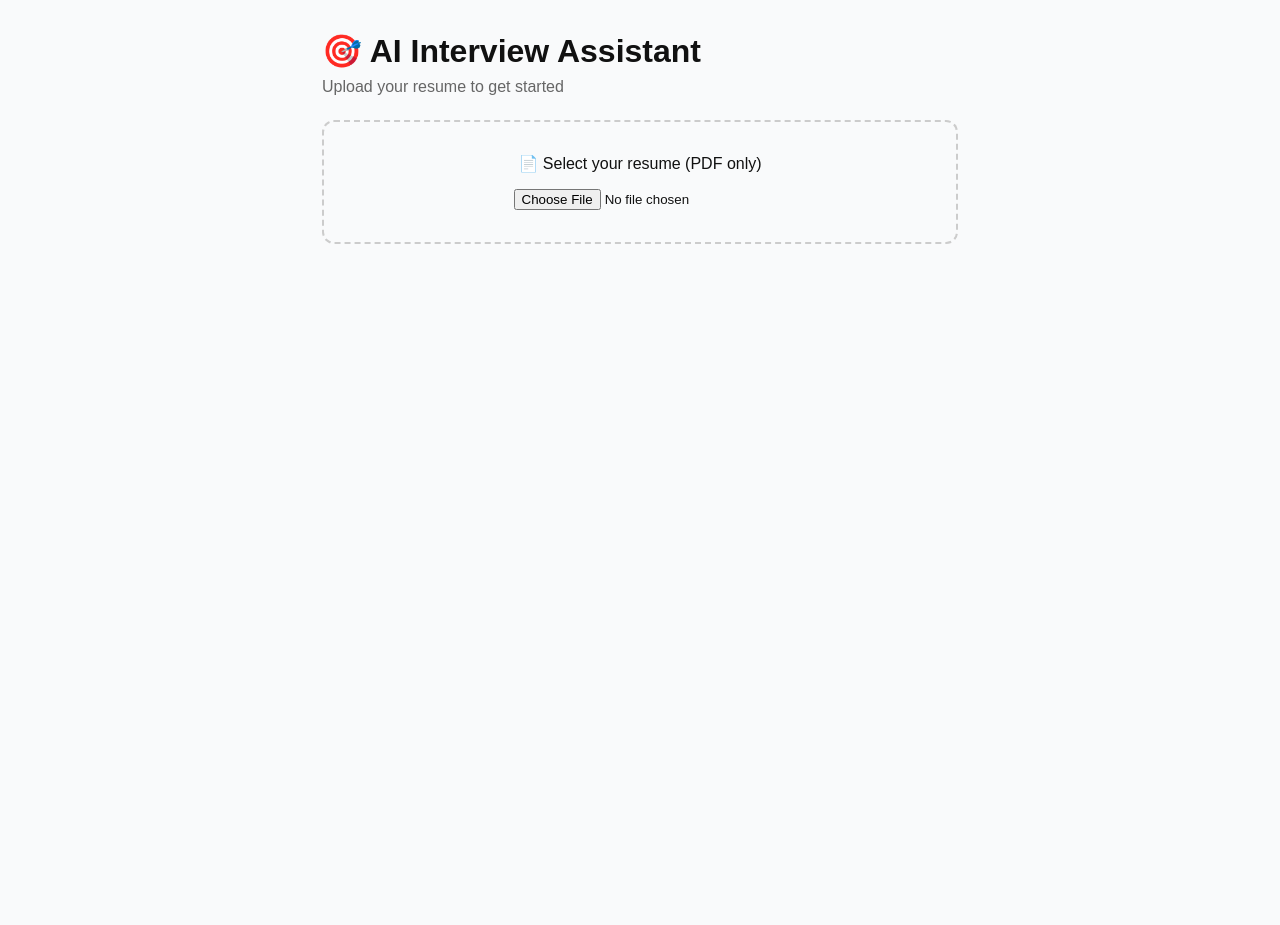
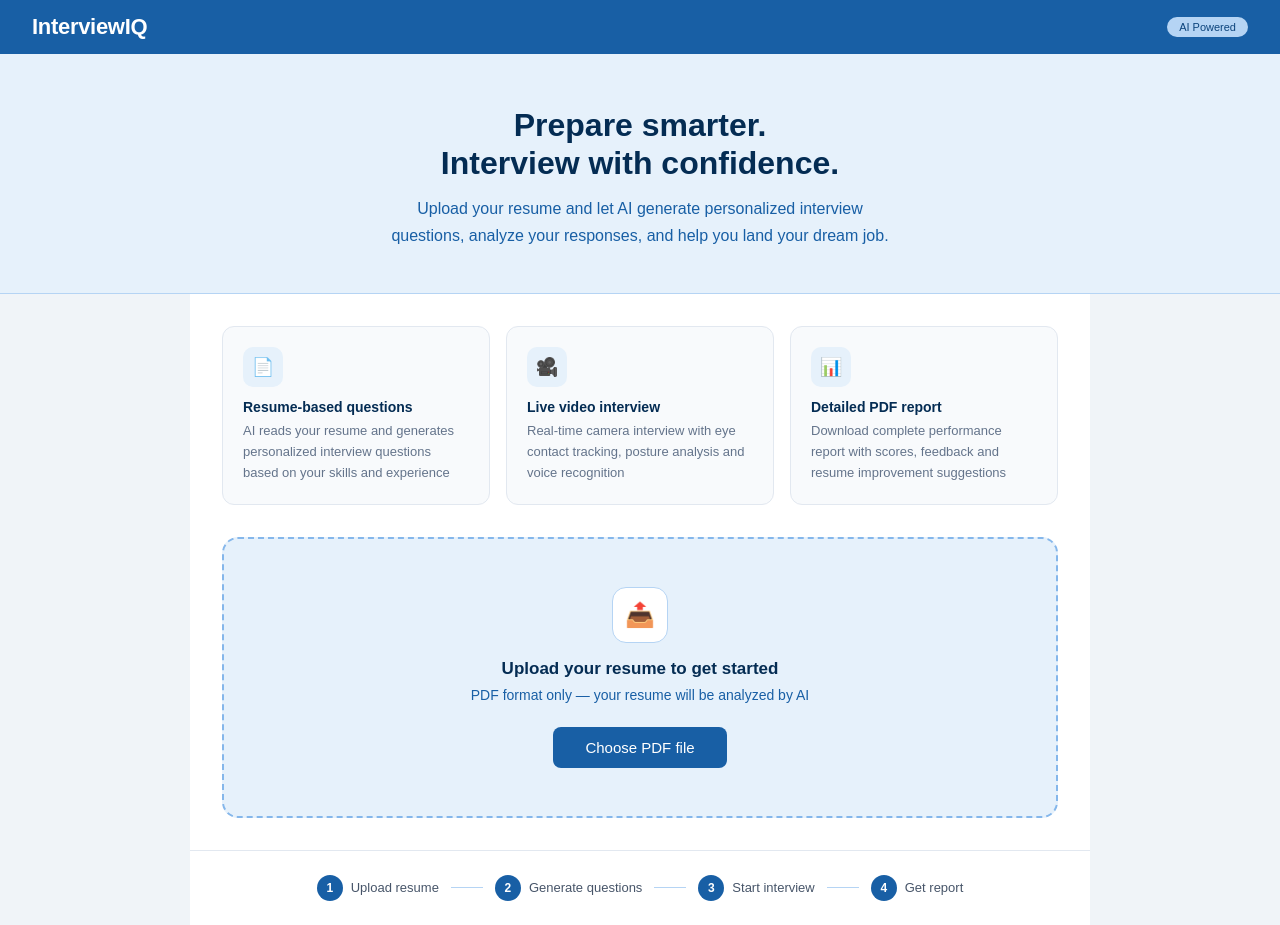
Before and after one commit to MehakKapoor315/InterviewIQ-Resume-Based-Interview, a Next.js app: page / in a window 1280 px wide. Before the commit the page ends 800 px from the top, so only its background shows below. Built offline with nearby package versions, Linux system fonts and the light colour scheme.

Commit message:
improve upload screen UI

```diff
--- a/app/page.js
+++ b/app/page.js
@@ -247,28 +247,192 @@ export default function Home() {
 
   // UPLOAD STEP
   if (step === 'upload') return (
-    <main style={{ padding: '2rem', maxWidth: '700px', margin: '0 auto', fontFamily: 'sans-serif' }}>
-      <h1 style={{ marginBottom: '0.5rem' }}>🎯 AI Interview Assistant</h1>
-      <p style={{ color: '#666', marginBottom: '1.5rem' }}>Upload your resume to get started</p>
-      <div style={{ border: '2px dashed #ccc', borderRadius: '12px', padding: '2rem', textAlign: 'center' }}>
-        <p style={{ marginBottom: '1rem' }}>📄 Select your resume (PDF only)</p>
-        <input type="file" accept=".pdf" onChange={handleUpload} />
+    <main style={{ minHeight: '100vh', background: '#f0f4f8', fontFamily: 'sans-serif' }}>
+
+      {/* Navbar */}
+      <nav style={{
+        background: '#185FA5', padding: '14px 32px',
+        display: 'flex', alignItems: 'center', justifyContent: 'space-between'
+      }}>
+        <span style={{ color: '#fff', fontSize: '22px', fontWeight: '600', letterSpacing: '-0.3px' }}>
+          InterviewIQ
+        </span>
+        <span style={{
+          background: '#B5D4F4', color: '#0C447C',
+          fontSize: '11px', padding: '4px 12px',
+          borderRadius: '999px', fontWeight: '500'
+        }}>
+          AI Powered
+        </span>
+      </nav>
+
+      {/* Hero */}
+      <div style={{
+        background: '#E6F1FB', padding: '52px 32px 44px',
+        textAlign: 'center', borderBottom: '1px solid #B5D4F4'
+      }}>
+        <h1 style={{
+          fontSize: '32px', fontWeight: '700',
+          color: '#042C53', marginBottom: '12px', lineHeight: '1.2'
+        }}>
+          Prepare smarter.<br />Interview with confidence.
+        </h1>
+        <p style={{
+          fontSize: '16px', color: '#185FA5',
+          maxWidth: '500px', margin: '0 auto', lineHeight: '1.7'
+        }}>
+          Upload your resume and let AI generate personalized interview questions,
+          analyze your responses, and help you land your dream job.
+        </p>
       </div>
-      {loading && <p style={{ marginTop: '1rem', color: '#888' }}>⏳ Parsing resume...</p>}
-      {error && <p style={{ color: 'red', marginTop: '1rem' }}>❌ {error}</p>}
-      {resumeText && (
-        <div style={{ marginTop: '2rem', padding: '1.5rem', background: '#f0fff4', borderRadius: '12px', border: '1px solid #86efac' }}>
-          <h3 style={{ color: '#16a34a' }}>✅ Resume Parsed — {fileName}</h3>
-          <button onClick={generateQuestions} disabled={loading} style={{
-            marginTop: '1rem', padding: '0.75rem 2rem',
-            background: loading ? '#ccc' : '#6366f1',
-            color: 'white', border: 'none', borderRadius: '8px',
-            fontSize: '16px', cursor: 'pointer'
+
+      {/* Feature cards */}
+      <div style={{
+        display: 'grid', gridTemplateColumns: 'repeat(3, 1fr)',
+        gap: '16px', padding: '32px', background: '#fff',
+        maxWidth: '900px', margin: '0 auto'
+      }}>
+        {[
+          { icon: '📄', title: 'Resume-based questions', desc: 'AI reads your resume and generates personalized interview questions based on your skills and experience' },
+          { icon: '🎥', title: 'Live video interview', desc: 'Real-time camera interview with eye contact tracking, posture analysis and voice recognition' },
+          { icon: '📊', title: 'Detailed PDF report', desc: 'Download complete performance report with scores, feedback and resume improvement suggestions' },
+        ].map((f, i) => (
+          <div key={i} style={{
+            background: '#f8fafc', borderRadius: '12px',
+            padding: '20px', border: '1px solid #e2e8f0'
           }}>
-            {loading ? '⏳ Generating...' : '🤖 Generate Interview Questions'}
-          </button>
+            <div style={{
+              width: '40px', height: '40px', background: '#E6F1FB',
+              borderRadius: '10px', display: 'flex', alignItems: 'center',
+              justifyContent: 'center', fontSize: '18px', marginBottom: '12px'
+            }}>
+              {f.icon}
+            </div>
+            <p style={{ fontSize: '14px', fontWeight: '600', color: '#042C53', marginBottom: '6px' }}>
+              {f.title}
+            </p>
+            <p style={{ fontSize: '13px', color: '#64748b', lineHeight: '1.6' }}>
+              {f.desc}
+            </p>
+          </div>
+        ))}
+      </div>
+
+      {/* Upload box */}
+      <div style={{ padding: '0 32px 32px', background: '#fff', maxWidth: '900px', margin: '0 auto' }}>
+        <div style={{
+          border: '2px dashed #85B7EB', borderRadius: '16px',
+          padding: '48px 24px', textAlign: 'center', background: '#E6F1FB'
+        }}>
+          <div style={{
+            width: '56px', height: '56px', background: '#fff',
+            borderRadius: '14px', border: '1px solid #B5D4F4',
+            display: 'flex', alignItems: 'center', justifyContent: 'center',
+            margin: '0 auto 16px', fontSize: '24px'
+          }}>
+            📤
+          </div>
+          <p style={{ fontSize: '17px', fontWeight: '600', color: '#042C53', marginBottom: '8px' }}>
+            Upload your resume to get started
+          </p>
+          <p style={{ fontSize: '14px', color: '#185FA5', marginBottom: '24px' }}>
+            PDF format only — your resume will be analyzed by AI
+          </p>
+
+          <label style={{
+            display: 'inline-block', background: '#185FA5', color: '#fff',
+            padding: '12px 32px', borderRadius: '8px', fontSize: '15px',
+            fontWeight: '500', cursor: 'pointer'
+          }}>
+            Choose PDF file
+            <input
+              type="file"
+              accept=".pdf"
+              onChange={handleUpload}
+              style={{ display: 'none' }}
+            />
+          </label>
+
+          {loading && (
+            <p style={{ marginTop: '16px', color: '#185FA5', fontSize: '14px' }}>
+              ⏳ Parsing your resume...
+            </p>
+          )}
+          {error && (
+            <p style={{ marginTop: '16px', color: '#dc2626', fontSize: '14px' }}>
+              {error}
+            </p>
+          )}
         </div>
-      )}
+
+        {/* Success state */}
+        {resumeText && !loading && (
+          <div style={{
+            marginTop: '20px', padding: '20px 24px',
+            background: '#f0fdf4', borderRadius: '12px',
+            border: '1px solid #86efac',
+            display: 'flex', alignItems: 'center', justifyContent: 'space-between'
+          }}>
+            <div style={{ display: 'flex', alignItems: 'center', gap: '12px' }}>
+              <div style={{
+                width: '40px', height: '40px', background: '#dcfce7',
+                borderRadius: '10px', display: 'flex',
+                alignItems: 'center', justifyContent: 'center', fontSize: '18px'
+              }}>
+                ✅
+              </div>
+              <div>
+                <p style={{ fontSize: '14px', fontWeight: '600', color: '#166534', margin: 0 }}>
+                  Resume parsed successfully
+                </p>
+                <p style={{ fontSize: '13px', color: '#16a34a', margin: 0 }}>
+                  {fileName}
+                </p>
+              </div>
+            </div>
+            <button
+              onClick={generateQuestions}
+              disabled={loading}
+              style={{
+                background: loading ? '#ccc' : '#185FA5',
+                color: '#fff', border: 'none',
+                padding: '12px 28px', borderRadius: '8px',
+                fontSize: '15px', fontWeight: '500',
+                cursor: loading ? 'not-allowed' : 'pointer'
+              }}
+            >
+              {loading ? 'Generating...' : 'Generate Questions →'}
+            </button>
+          </div>
+        )}
+      </div>
+
+      {/* Steps */}
+      <div style={{
+        display: 'flex', alignItems: 'center', justifyContent: 'center',
+        gap: '0', padding: '24px 32px', background: '#fff',
+        borderTop: '1px solid #e2e8f0', maxWidth: '900px', margin: '0 auto'
+      }}>
+        {['Upload resume', 'Generate questions', 'Start interview', 'Get report'].map((s, i) => (
+          <div key={i} style={{ display: 'flex', alignItems: 'center' }}>
+            <div style={{ display: 'flex', alignItems: 'center', gap: '8px' }}>
+              <div style={{
+                width: '26px', height: '26px', background: '#185FA5',
+                color: '#fff', borderRadius: '50%', fontSize: '12px',
+                fontWeight: '600', display: 'flex',
+                alignItems: 'center', justifyContent: 'center'
+              }}>
+                {i + 1}
+              </div>
+              <span style={{ fontSize: '13px', color: '#475569' }}>{s}</span>
+            </div>
+            {i < 3 && (
+              <div style={{ width: '32px', height: '1px', background: '#B5D4F4', margin: '0 12px' }} />
+            )}
+          </div>
+        ))}
+      </div>
+
     </main>
   );
 
```
